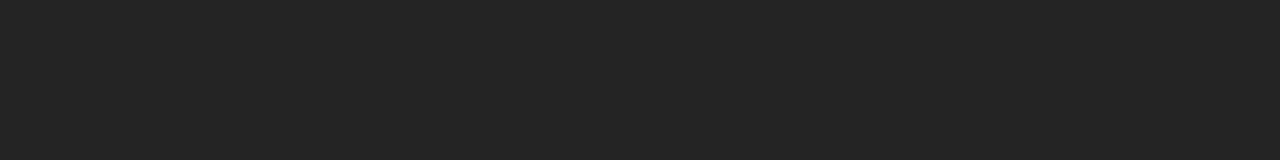
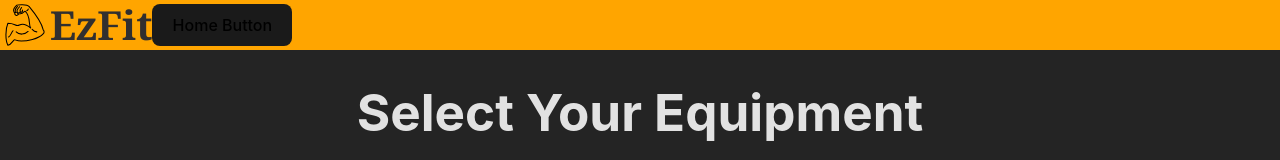
Before and after one commit to tdn5830/Workout-App-Team8, a React (Vite) app: page /inputForm in a window 1280 px wide. Shown: the top 160 px of the page. Built offline with nearby package versions, Linux system fonts and the light colour scheme; no server answers.

Commit message:
Added homebutton and setup skeleton for gym profile page

```diff
--- a/src/App.jsx
+++ b/src/App.jsx
@@ -5,6 +5,7 @@ import HomePage from './components/HomePage.jsx';
 import InputForm from './components/InputForm.jsx'
 import WorkoutPage from './components/WorkoutPage.jsx';
 import WorkoutGenerator from './components/WorkoutGenerator.jsx';
+import GymProfilePage from './components/GymProfilePage.jsx';
 import WorkoutList from './exerciseDatabase/db.json';
 
 function App() {
@@ -16,6 +17,7 @@ function App() {
         <Route path="/inputForm" element={<InputForm />} />
         <Route path="/workoutPage" element={<WorkoutPage />} />
         <Route path="/workoutGenerator" element={<WorkoutGenerator />} />
+        <Route path="/gymProfilePage" element={<GymProfilePage />} />
       </Routes>
     </Router>
   );
--- a/src/components/Banner.jsx
+++ b/src/components/Banner.jsx
@@ -1,4 +1,5 @@
 import React, { useState, useEffect } from 'react';
+import { Link } from 'react-router-dom';
 import LogoIcon from '../local_assets/logoSVG.jsx';
 import './Banner.css';
 
@@ -10,6 +11,9 @@ function Banner() {
         <div className='bannerParent'>
             <LogoIcon/>
             <p className='bannerText'>EzFit</p>
+            <Link to="/">
+                <button className='button'>Home Button</button>
+            </Link>
         </div>
     );
 }
--- /dev/null
+++ b/src/components/GymProfilePage.css
@@ -0,0 +1,3 @@
+.class1 {
+    display: flex;
+}
--- /dev/null
+++ b/src/components/GymProfilePage.jsx
@@ -0,0 +1,25 @@
+import React, { useState, useEffect } from 'react';
+import './GymProfilePage.css';
+import Banner from './Banner.jsx';
+
+function GymProfilePage() {
+
+    //check for auth status
+
+    //redirect to homepage if not logged in
+
+    //Allow user to create new "Gym profile"
+
+    //Display current gym profiles
+
+    //in Banner.jsx add homebutton opttion
+
+    return (
+        <div>
+            <Banner></Banner>
+            <h1>Gym profiles page</h1>
+        </div>
+    );
+}
+
+export default GymProfilePage;
--- a/src/components/HomePage.jsx
+++ b/src/components/HomePage.jsx
@@ -53,7 +53,7 @@ function HomePage() {
           )}
         </div>
 
-        <h1>Workout App</h1>
+        <h1>EzFit</h1>
 
         <Link to="/inputForm">
           <button className='button'>Generate Workout</button>
@@ -61,7 +61,7 @@ function HomePage() {
 
         {/* Only render the following buttons if the user is logged in */}
       {user && (
-        <Link to="/gymProfiles">
+        <Link to="/gymProfilePage">
           <button className='button'>Gym Profiles</button>
         </Link>
       )}
--- a/src/components/InputForm.jsx
+++ b/src/components/InputForm.jsx
@@ -1,6 +1,7 @@
 import React, { useState, useEffect } from 'react';
 import { useNavigate } from 'react-router-dom';
 import './InputForm.css'
+import Banner from './Banner.jsx';
 import EquipmentSelector from './EquipmentSelector.jsx';
 import TargetAreaSelector from './TargetAreaSelector.jsx';
 import DifficultySelector from './DifficultySelector.jsx';
@@ -39,6 +40,7 @@ function InputForm() {
 
     return (
         <div>
+          <Banner></Banner>
           {currentStep === 1 && <EquipmentSelector onNext={handleNext} />}
           {currentStep === 2 && <TargetAreaSelector onNext={handleNext} />}
           {currentStep === 3 && <DifficultySelector onNext={handleNext} />}
--- a/src/index.css
+++ b/src/index.css
@@ -22,15 +22,27 @@ a:hover {
   color: #535bf2;
 }
 
-body {
+html, body {
+  height: 100%;
   margin: 0;
-  padding: 0;/* new */
-  overflow-x: hidden; /* Prevent horizontal scrollbars */
-  display: flex;
-  place-items: center;
-  min-width: 320px;
-  min-height: 100vh;
+  padding: 0;
+  box-sizing: border-box;
+  overflow-x: hidden; /* Prevent horizontal bars if content overflows */
 }
+
+
+/*Old body settings (html class did not exist in previous commit) */
+/*body { */
+/*  margin: 0; */
+/*  padding: 0; new */
+/*  overflow-x: hidden; Prevent horizontal scrollbars */
+/*  display: flex; */
+/*  place-items: center; */
+/*  min-width: 320px; */
+/*  min-height: 100%;  CHANGE MADE HERE, test on laptop screen (OG value: 100vh) */
+/* } */
+
+
 
 h1 {
   font-size: 3.2em;
```
